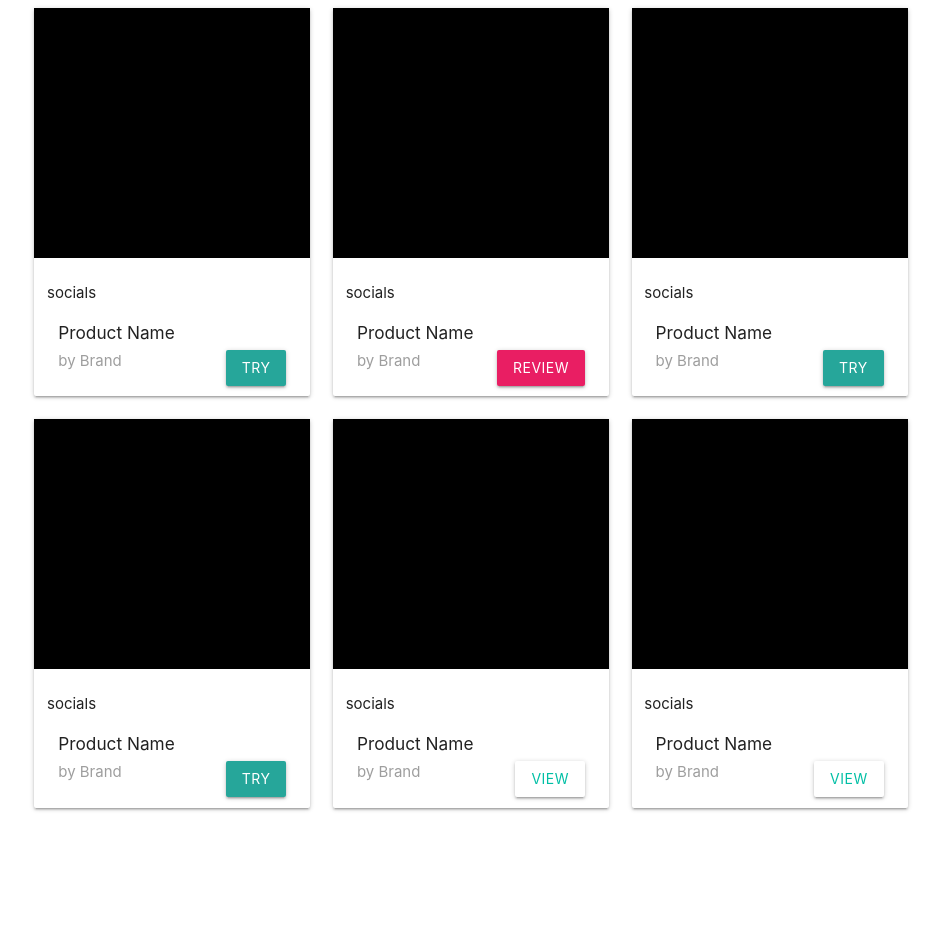
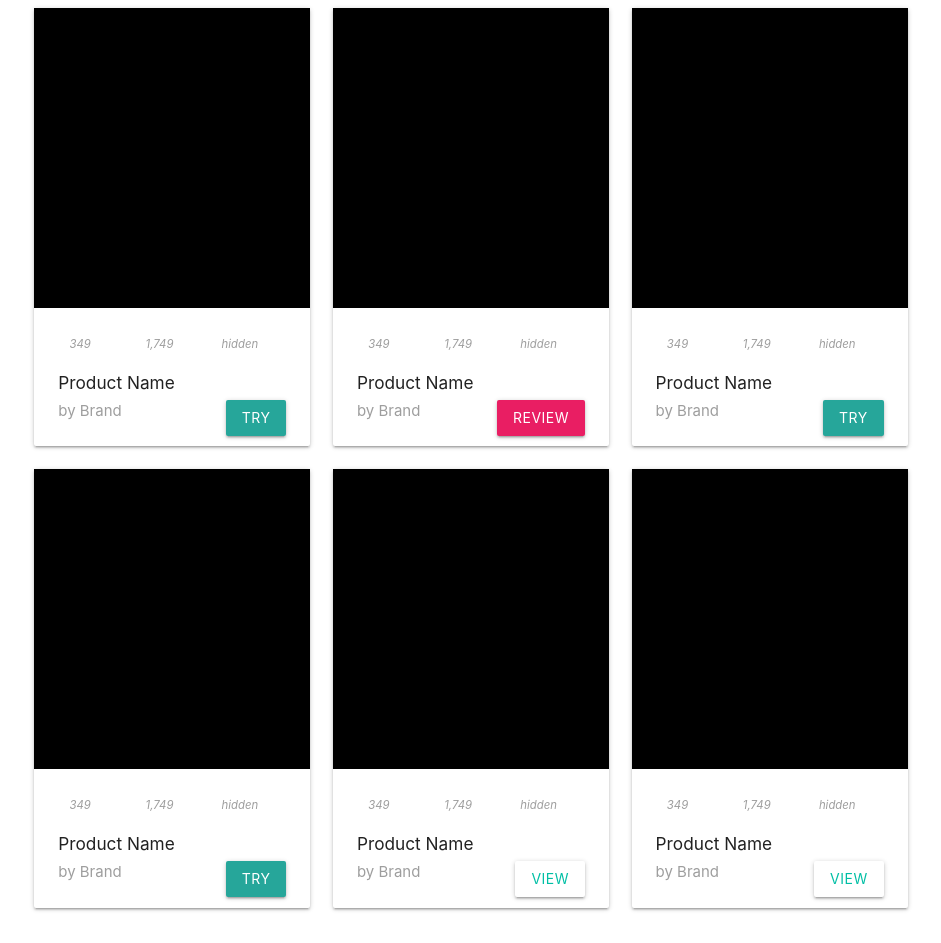
Before and after one commit to amozgov/rozanovz.github.io, a plain HTML site: page cards.html in a window 1280 px wide. Shown: the whole page, without its empty margins (169-1110 px from the left). Before the commit the page ends 843 px from the top, so only its background shows below. Drawn offline with nearby package versions, Linux system fonts and the light colour scheme.

Commit message:
Update cards.html

```diff
--- a/cards.html
+++ b/cards.html
@@ -15,10 +15,27 @@
           <div class="col s12 m6 l4">
             <div class="card">
               <div class="card-image">
-                <div style="height:250px; width:100%; background:black;"></div>
+                <div style="height:300px; width:100%; background:black;"></div>
               </div>
               <div class="card-content">
-                <div class="row">socials</div>
+
+                <div class="col s4 m4 l4 left grey-text text-accent-3">
+                  <i class="mdi-social-share badge" style="font-size:0.7575em;"> 349</i>
+                  <!-- <span class="badge">1</span> -->
+                </div>
+
+                <div class="col s4 m4 l4 left grey-text text-accent-3">
+                  <i class="mdi-social-people" style="font-size:0.7575em;"> 1,749</i>
+                  <!-- <span class="badge">2</span> -->
+                </div>
+
+                <div class="col s4 m4 l4 left grey-text text-accent-3">
+                  <i class="mdi-action-star-rate" style="font-size:0.7575em;"> hidden</i>
+                  <!-- <span class="badge">3</span> -->
+                </div>
+
+                <div class="row"></div>
+
                 <h6>Product Name</h6>
                 <span class="grey-text text-accent-2">by Brand</span>
                 <button class="btn right">Try</button>
@@ -30,10 +47,26 @@
           <div class="col s12 m6 l4">
             <div class="card">
               <div class="card-image">
-                <div style="height:250px; width:100%; background:black;"></div>
+                <div style="height:300px; width:100%; background:black;"></div>
               </div>
               <div class="card-content">
-                <div class="row">socials</div>
+                <div class="col s4 m4 l4 left grey-text text-accent-3">
+                  <i class="mdi-social-share badge" style="font-size:0.7575em;"> 349</i>
+                  <!-- <span class="badge">1</span> -->
+                </div>
+
+                <div class="col s4 m4 l4 left grey-text text-accent-3">
+                  <i class="mdi-social-people" style="font-size:0.7575em;"> 1,749</i>
+                  <!-- <span class="badge">2</span> -->
+                </div>
+
+                <div class="col s4 m4 l4 left grey-text text-accent-3">
+                  <i class="mdi-action-star-rate" style="font-size:0.7575em;"> hidden</i>
+                  <!-- <span class="badge">3</span> -->
+                </div>
+
+                <div class="row"></div>
+
                 <h6>Product Name</h6>
                 <span class="grey-text text-accent-2">by Brand</span>
                 <button class="btn right pink">review</button>
@@ -45,10 +78,26 @@
           <div class="col s12 m6 l4">
             <div class="card">
               <div class="card-image">
-                <div style="height:250px; width:100%; background:black;"></div>
+                <div style="height:300px; width:100%; background:black;"></div>
               </div>
               <div class="card-content">
-                <div class="row">socials</div>
+                <div class="col s4 m4 l4 left grey-text text-accent-3">
+                  <i class="mdi-social-share badge" style="font-size:0.7575em;"> 349</i>
+                  <!-- <span class="badge">1</span> -->
+                </div>
+
+                <div class="col s4 m4 l4 left grey-text text-accent-3">
+                  <i class="mdi-social-people" style="font-size:0.7575em;"> 1,749</i>
+                  <!-- <span class="badge">2</span> -->
+                </div>
+
+                <div class="col s4 m4 l4 left grey-text text-accent-3">
+                  <i class="mdi-action-star-rate" style="font-size:0.7575em;"> hidden</i>
+                  <!-- <span class="badge">3</span> -->
+                </div>
+
+                <div class="row"></div>
+
                 <h6>Product Name</h6>
                 <span class="grey-text text-accent-2">by Brand</span>
                 <button class="btn right">Try</button>
@@ -60,10 +109,26 @@
           <div class="col s12 m6 l4">
             <div class="card">
               <div class="card-image">
-                <div style="height:250px; width:100%; background:black;"></div>
+                <div style="height:300px; width:100%; background:black;"></div>
               </div>
               <div class="card-content">
-                <div class="row">socials</div>
+                <div class="col s4 m4 l4 left grey-text text-accent-3">
+                  <i class="mdi-social-share badge" style="font-size:0.7575em;"> 349</i>
+                  <!-- <span class="badge">1</span> -->
+                </div>
+
+                <div class="col s4 m4 l4 left grey-text text-accent-3">
+                  <i class="mdi-social-people" style="font-size:0.7575em;"> 1,749</i>
+                  <!-- <span class="badge">2</span> -->
+                </div>
+
+                <div class="col s4 m4 l4 left grey-text text-accent-3">
+                  <i class="mdi-action-star-rate" style="font-size:0.7575em;"> hidden</i>
+                  <!-- <span class="badge">3</span> -->
+                </div>
+
+                <div class="row"></div>
+
                 <h6>Product Name</h6>
                 <span class="grey-text text-accent-2">by Brand</span>
                 <button class="btn right">Try</button>
@@ -75,10 +140,26 @@
           <div class="col s12 m6 l4">
             <div class="card">
               <div class="card-image">
-                <div style="height:250px; width:100%; background:black;"></div>
+                <div style="height:300px; width:100%; background:black;"></div>
               </div>
               <div class="card-content">
-                <div class="row">socials</div>
+                <div class="col s4 m4 l4 left grey-text text-accent-3">
+                  <i class="mdi-social-share badge" style="font-size:0.7575em;"> 349</i>
+                  <!-- <span class="badge">1</span> -->
+                </div>
+
+                <div class="col s4 m4 l4 left grey-text text-accent-3">
+                  <i class="mdi-social-people" style="font-size:0.7575em;"> 1,749</i>
+                  <!-- <span class="badge">2</span> -->
+                </div>
+
+                <div class="col s4 m4 l4 left grey-text text-accent-3">
+                  <i class="mdi-action-star-rate" style="font-size:0.7575em;"> hidden</i>
+                  <!-- <span class="badge">3</span> -->
+                </div>
+
+                <div class="row"></div>
+
                 <h6>Product Name</h6>
                 <span class="grey-text text-accent-2">by Brand</span>
                 <button class="btn right white teal-text text-accent-4">view</button>
@@ -90,10 +171,26 @@
           <div class="col s12 m6 l4">
             <div class="card">
               <div class="card-image">
-                <div style="height:250px; width:100%; background:black;"></div>
+                <div style="height:300px; width:100%; background:black;"></div>
               </div>
               <div class="card-content">
-                <div class="row">socials</div>
+                <div class="col s4 m4 l4 left grey-text text-accent-3">
+                  <i class="mdi-social-share badge" style="font-size:0.7575em;"> 349</i>
+                  <!-- <span class="badge">1</span> -->
+                </div>
+
+                <div class="col s4 m4 l4 left grey-text text-accent-3">
+                  <i class="mdi-social-people" style="font-size:0.7575em;"> 1,749</i>
+                  <!-- <span class="badge">2</span> -->
+                </div>
+
+                <div class="col s4 m4 l4 left grey-text text-accent-3">
+                  <i class="mdi-action-star-rate" style="font-size:0.7575em;"> hidden</i>
+                  <!-- <span class="badge">3</span> -->
+                </div>
+
+                <div class="row"></div>
+
                 <h6>Product Name</h6>
                 <span class="grey-text text-accent-2">by Brand</span>
                 <button class="btn right white teal-text text-accent-4">view</button>
```
